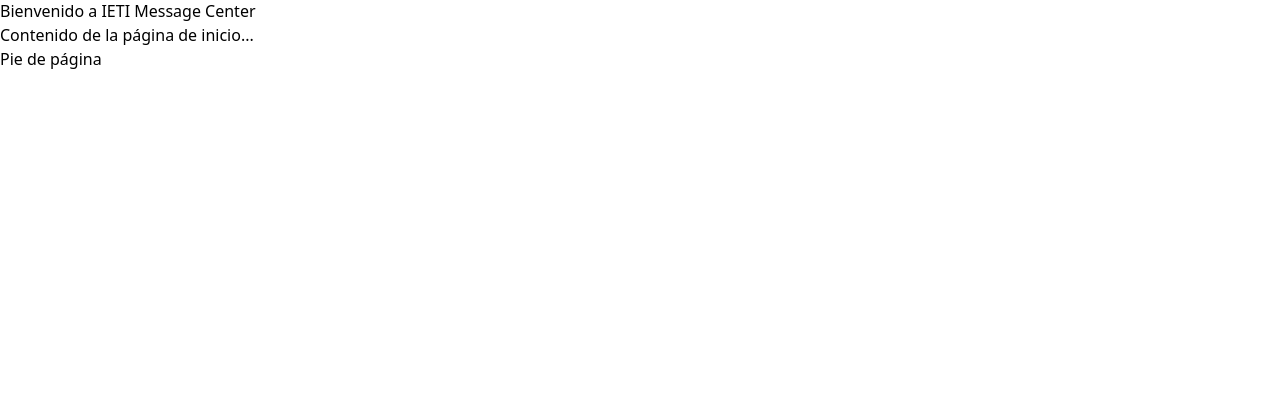
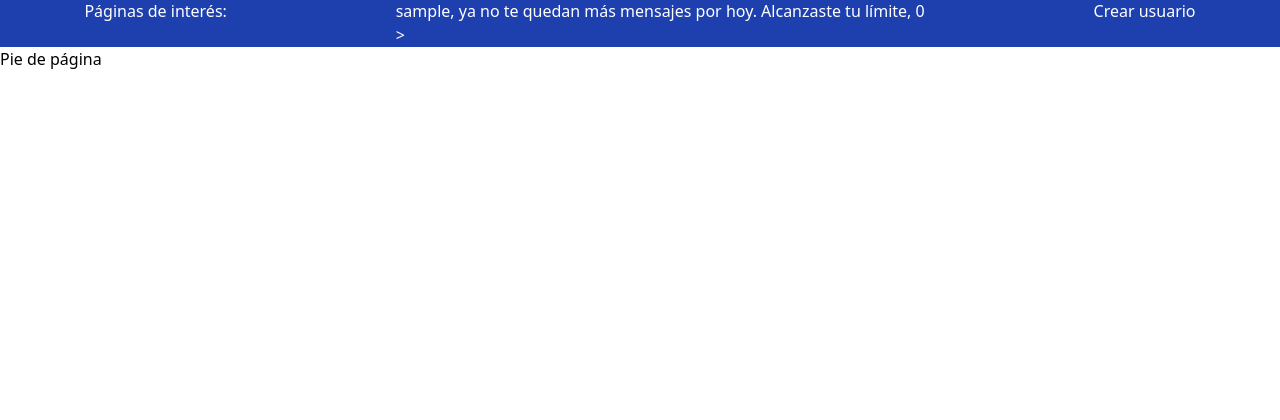
Before and after one commit to pvalls4/yeastar, a Django app: page / in a window 1280 px wide. Shown: the part 171-591 px from the top of the page. Run offline with Django 4.2, Linux system fonts and the light colour scheme; the visitor is signed in with stand-in values (Sample User, id 1); data comes from the database, SQL or seed files in the repository; some libraries are stand-ins or nearby versions.

Commit message:
Styles and other verifications

```diff
--- a/yeastar/settings.py
+++ b/yeastar/settings.py
@@ -139,7 +139,7 @@
 DEFAULT_AUTO_FIELD = 'django.db.models.BigAutoField'
 
 LOGIN_URL= "/login/"
-LOGIN_REDIRECT_URL = '/dashboard'
+LOGIN_REDIRECT_URL = '/'
 
 AUTH_AUTHENTICATION_TYPE='name'
 AUTH_USER_MODEL = 'yeastarieti.User'
--- a/yeastar/urls.py
+++ b/yeastar/urls.py
@@ -27,7 +27,6 @@
 urlpatterns = [
     path("", include("yeastarieti.urls")),
     path('admin/', admin.site.urls),
-    path('login/', LoginView.as_view(), name='login'),
     path('accounts/', include('django.contrib.auth.urls')), # new
     path("__reload__/", include("django_browser_reload.urls")),
 ]
--- a/yeastarieti/forms.py
+++ b/yeastarieti/forms.py
@@ -16,11 +16,19 @@
 #         fields = ('username', 'email')
 
 class LoginForm(AuthenticationForm):
-    username = forms.CharField(label='Usuario', widget=forms.TextInput(attrs={'class': 'mb-4 mt-4 ml-[1.4%]'}))
-    password = forms.CharField(label='Contraseña', widget=forms.TextInput(attrs={'type': 'password'}))
+    username = forms.CharField(label='Usuario', widget=forms.TextInput(attrs={'class': 'm-3 p-0.5 text-blue-800 rounded-md'}))
+    password = forms.CharField(label='Contraseña', widget=forms.TextInput(attrs={'type': 'password', 'class': 'p-0.5 text-blue-800 rounded-md'}))
 # myfield = forms.CharField(widget=forms.TextInput(attrs={'class': 'myfieldclass'}))
 
 class MessageForm(forms.ModelForm):
+    text = forms.CharField(widget=forms.TextInput(attrs={'class': 'm-3 p-0.5 text-blue-800 rounded-md placeholder:font-italic', 'placeholder':'Escribe tu SMS aquí...'}))
+    receiver = forms.CharField(widget=forms.TextInput(attrs={'type': 'number', 'max_length':'9','class': 'p-0.5 text-blue-800 rounded-md placeholder:font-italic', 'placeholder':'Escribe el número destino.'}))
+
+    def clean_my_field(self):
+        data = self.cleaned_data['receiver']
+        if len(data) != 9:
+            raise forms.ValidationError("El campo debe tener una longitud de 9 carácteres.")
+        return data
     class Meta:
         model = Message
         fields = ['text', 'receiver']
--- a/yeastarieti/templates/base.html
+++ b/yeastarieti/templates/base.html
@@ -8,17 +8,18 @@
 <body>
     <header>
         <div class="flex justify-around">
-            <div class="flex items-center">
-                <a href="/dashboard"><img src="{% static 'logo.png' %}" alt="Logo" class="w-[80px] h-[80px]"></a>
-                <h1>IETI Message Center</h1>
+            <div class="flex flex-col justify-center items-center">
+                <a href="/"><img src="{% static 'logo.png' %}" alt="Logo" class="w-[80px] h-[80px]"></a>
+                <h1 class="text-sky-800 font-bold">IETI Message Center</h1>
             </div>
             <img src="{% static 'cabecera_web.jpg' %}" alt="Cabecera" class="h-[170px] w-[1000px]">
-            <div class="flex items-center"></div>
-                {% if user %}
-                    <p>Benvingut, {{ user }}</p>
-                    <button class="rounded-lg p-2 bg-[#461f87] text-[#ededed]" onclick="location.href='/logout'">Cerrar sesión</button>
+            <div class="flex flex-col justify-center items-center">
+                {% if user.is_authenticated %}
+                    <p class="mb-[15px] text-blue-800 font-bold">Bienvenido, {{ user }}</p>
+                    <button class="rounded-lg p-2 bg-blue-800 w-[120px] h-[40px] text-[#ededed]" onclick="location.href='/logout'">Cerrar sesión</button>
                 {% else %}
-                    <button class="rounded-lg p-2 bg-[#461f87] text-[#ededed]" onclick="location.href='/login'">Iniciar sesión</button>
+                    <p class="mb-[15px] text-blue-800 font-bold">No has iniciado sesión</p>
+                    <button class="rounded-lg p-2 bg-blue-800 w-[120px] h-[40px] text-[#ededed]" onclick="location.href='/login'">Iniciar sesión</button>
                 {% endif %}
             </div>
 
@@ -26,7 +27,7 @@
 
     </header>
 
-    <main>
+    <main class="bg-blue-800 text-white">
         {% block content %}
         {% endblock %}
     </main>
--- a/yeastarieti/templates/create_user.html
+++ b/yeastarieti/templates/create_user.html
@@ -7,5 +7,5 @@
     {{ form.as_p }}
     <button type="submit">Crear usuario</button>
   </form>
-  <button class="rounded-lg p-2 bg-[#461f87] text-[#ededed]" onclick="location.href='/dashboard'">Volver al dashboard</button>
+  <button class="rounded-lg p-2 bg-[#461f87] text-[#ededed]" onclick="location.href='/'">Volver al dashboard</button>
 {% endblock %}
--- a/yeastarieti/templates/dashboard.html
+++ b/yeastarieti/templates/dashboard.html
@@ -1,12 +1,40 @@
 {% extends "base.html" %}
 
 {% block content %}
+<div class="flex justify-around">
+    <div>
+        <p>Páginas de interés:</p>
+    </div>
+    <div class="justify-center">
+        {% if user.current_sms < user.max_sms %}
+        <H2 class="font-bold text-xl mt-4">IETI Message Center</H2>
+        <p class="mb-5">Bienvenido, {{user}}, te quedan <b>{{ remain_sms }}</b> de un total de <b>{{ user.max_sms }}</b> mensajes por mandar el día de hoy.</p>
+        <form class="font-bold" method="POST" action="">
+            {% csrf_token %}
+            {{ form.as_p }}
+            <button  class=" font-bold rounded-lg p-0.5 bg-white text-blue-800 mt-2 mb-10" type="submit">Enviar SMS</button>
+        </form>
+        {% else %}
+            <p>{{user}}, ya no te quedan más mensajes por hoy. Alcanzaste tu límite, {{ user.max_sms }}</p>>
+        {% endif %}
+    </div>
+    {% if user.is_staff or user.is_superuser %}
+        <div>
+            <button onclick="location.href='/createuser'">Crear usuario</button>
+        </div>
 
-    <h2>Bienvenido a IETI Message Center, {{ user }}</h2>
-    <p>Contenido de la página de inicio...</p>
-    <button onclick="location.href='/sendsms'">Enviar SMS</button>
-    {% if user.is_staff or user.is_superuser %}
-        <button onclick="location.href='/createuser'">Crear usuario</button>
     {% endif %}
-    <button class="rounded-lg p-2 bg-[#461f87] text-[#ededed]" onclick="location.href='/logout'">Cerrar sesión</button>
+</div>
+<script>
+    function validateLength(input) {
+      var maxLength = 10; // Longitud requerida
+      var value = input.value.trim(); // Obtener el valor y eliminar espacios en blanco
+
+      if (value.length !== maxLength) {
+        input.setCustomValidity("El campo debe tener una longitud de " + maxLength + " caracteres.");
+      } else {
+        input.setCustomValidity(""); // Restablecer mensaje de error personalizado
+      }
+    }
+    </script>
 {% endblock %}
--- a/yeastarieti/templates/message_success.html
+++ b/yeastarieti/templates/message_success.html
@@ -5,7 +5,7 @@
     <h2>MENSAJE ENVIADO CORRECTAMENTE</h2>
     <p>Bienvenido, {{user}}, te quedan {{ remain_sms }} de un total de {{ user.max_sms }} mensajes por mandar el día de hoy.</p>
 
-    <button class="rounded-lg p-2 bg-[#461f87] text-[#ededed]" onclick="location.href='/dashboard'">Volver al dashboard</button>
+    <button class="rounded-lg p-2 bg-[#461f87] text-[#ededed]" onclick="location.href='/'">Volver al dashboard</button>
     <button class="rounded-lg p-2 bg-[#461f87] text-[#ededed]" onclick="location.href='/sendsms'">Enviar otro mensaje</button>
     <button class="rounded-lg p-2 bg-[#461f87] text-[#ededed]" onclick="location.href='/logout'">Cerrar sesión</button>
 {% endblock %}
--- a/yeastarieti/templates/sendsms.html
+++ b/yeastarieti/templates/sendsms.html
@@ -14,6 +14,6 @@
         <p>{{user}}, ya no te quedan más mensajes por hoy. Alcanzaste tu límite, {{ user.max_sms }}</p>>
     {% endif %}
 
-    <button class="rounded-lg p-2 bg-[#461f87] text-[#ededed]" onclick="location.href='/dashboard'">Volver al dashboard</button>
+    <button class="rounded-lg p-2 bg-[#461f87] text-[#ededed]" onclick="location.href='/'">Volver al dashboard</button>
     <button class="rounded-lg p-2 bg-[#461f87] text-[#ededed]" onclick="location.href='/logout'">Cerrar sesión</button>
 {% endblock %}
--- a/yeastarieti/urls.py
+++ b/yeastarieti/urls.py
@@ -1,16 +1,17 @@
 from django.urls import path
 from . import views
 from . import api
-from .views import LoginView
+from django.contrib.auth import views as auth_views
+#from .views import LoginView
 
 urlpatterns = [
-    path("", views.home, name ="home"),
+    path("", views.dashboard, name ="dashboard"),
     path('logout', views.logout_view, name='logout'),
+    path('login/', views.login_view, name='login'),
     path('sendsms', views.sendsms, name='sendsms'),
     path('message_success/', views.message_success, name='message_success'),
     path('createuser/', views.create_user, name='create_user'),
     path('api/login/',api.login),
     path('api/logout',api.logout),
     path('api/sendsms', views.api_sendsms, name='api_sendsms'),
-    path('dashboard/',views.dashboard, name ="dashboard"),
 ]
--- a/yeastarieti/views.py
+++ b/yeastarieti/views.py
@@ -1,7 +1,8 @@
 from django.shortcuts import render, redirect
 import requests
-from django.http import HttpResponse
-from django.contrib.auth import logout
+from django.http import Http404, HttpResponse
+from django.contrib.auth import authenticate, login, logout
+from django.contrib import messages
 from django.contrib.auth.decorators import login_required
 
 from .forms import *
@@ -23,49 +24,104 @@
 from rest_framework.authtoken.models import Token
 from django.contrib.auth import authenticate
 
-class MyAuthForm(AuthenticationForm):
-	error_messages = {
-		'invalid_login': (
-			"Asegurate de introducir el correo y la contraseña correctamente."
-			" Ten en cuenta las máyusculas."
-		),
-		'inactive': ("El ususario no esta activo"),
-	}
+#class MyAuthForm(AuthenticationForm):
+#	error_messages = {
+#		'invalid_login': (
+#			"Asegurate de introducir el correo y la contraseña correctamente."
+#			" Ten en cuenta las máyusculas."
+#		),
+#		'inactive': ("El ususario no esta activo"),
+#	}
 
-class LoginView(auth_views.LoginView):
-	form_class = LoginForm
-	authentication_form = MyAuthForm
-	template_name = 'login.html'
+#class LoginView(auth_views.LoginView):
+#	form_class = LoginForm
+#	authentication_form = MyAuthForm
+#	template_name = 'login.html'
+
+def login_view(request):
+    if not request.user.is_authenticated:
+        if request.method == 'POST':
+            form = LoginForm(request, data=request.POST)
+            if form.is_valid():
+                username = form.cleaned_data.get('username')
+                password = form.cleaned_data.get('password')
+                user = authenticate(request, username=username, password=password)
+                if user is not None:
+                    login(request, user)
+                    return redirect('/')  # Cambia 'home' por la ruta a tu página principal
+        else:
+            form = LoginForm()
+        return render(request, 'login.html', {'form': form})
+    else:
+        return redirect('/')
+
+
 
 def logout_view(request):
 	logout(request)
 	return render(request, "logout.html")
 # Create your views here.
 
+@login_required
 def create_user(request):
     if request.method == 'POST':
         form = CreateUserForm(request.POST)
         if form.is_valid():
             form.save()
-            return redirect('/login')  # Redirecciona al inicio de sesión después de crear el usuario
+            return redirect('/')  # Redirecciona al inicio de sesión después de crear el usuario
     else:
         form = CreateUserForm()
     return render(request, 'create_user.html', {'form': form})
 
-def home(request):
-    content = {
-        'nombre': 'John',
-        'edad': 30,
-    }
-    return render(request, 'home.html', content)
-
 @login_required
 def dashboard(request):
-    user = request.user
-    content = {
-        'user': user,
-    }
+    user = User.objects.get(pk=request.user.pk)
+    if request.method == 'POST':
+        form = MessageForm(request.POST)
+        if form.is_valid() and user.current_sms<user.max_sms:
+            try:
+                # Obtener los datos del formulario
+                receiver = form.cleaned_data['receiver']
+                text = form.cleaned_data['text']
+
+                # Codificar el texto en URL Encode
+                encoded_text = quote(text)
+
+                # Construir la URL de la API de Yeastar con los datos del formulario
+                api_url = f"http://192.168.5.150/cgi/WebCGI?1500101=account=ietiyeastar&password=Projectieti23&port=1&destination=34{receiver}&content={encoded_text}"
+
+                # Enviar la solicitud a la API de Yeastar
+                response = requests.get(api_url)
+                if response.status_code == 200:
+                    #Guardamos el mensaje en la base de datos
+                    message = form.save(commit=False)
+                    message.sender = request.user
+                    message.save()
+
+                    #Sumamos uno al contador de mensajes del usuario
+                    user = request.user
+                    user.current_sms += 1
+                    user.save()
+                    print("Testing")
+                    print(response)
+
+                    #Redirecciona a la página de éxito después de enviar el formulario
+                    return redirect('message_success')
+                else:
+                    raise Http404
+            except requests.exceptions.RequestException as e:
+                error_message = f"Error de conexión: {str(e)}"
+                return redirect('message_failure.html')
+    else:
+        form = MessageForm()
+        remain_sms = user.max_sms - user.current_sms
+        content = {
+            'user': user,
+            'remain_sms' : remain_sms,
+            'form' : form
+        }
     return render(request, 'dashboard.html', content)
+
 
 @login_required
 def sendsms(request):
```
Also changed, not shown: yeastarieti/templates/login.html (+9 -10 lines).
